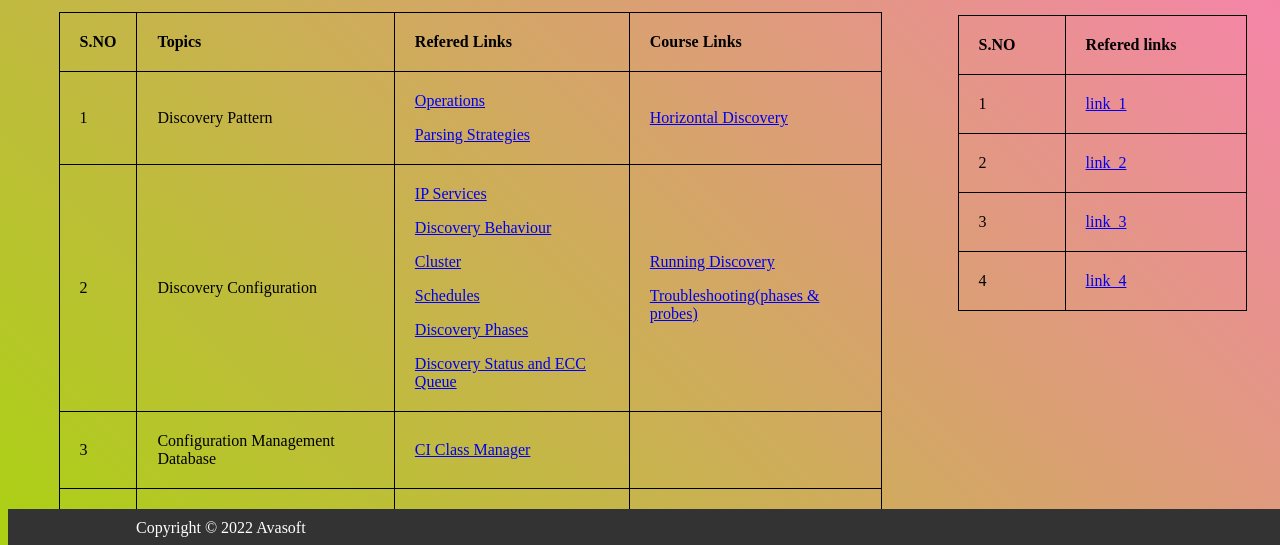
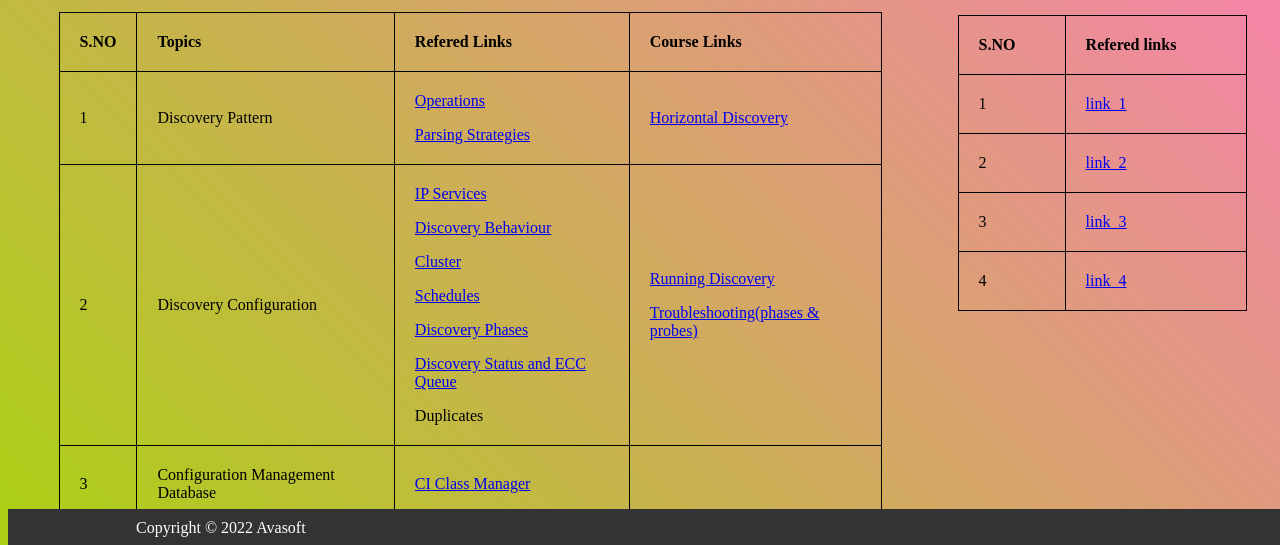
Before and after one commit to sidab/ServiceNow, a plain HTML site: page index.html in a window 1280 px wide. Shown: the part 253-798 px from the top of the page. Drawn offline with Linux system fonts and the light colour scheme.

Commit message:
duplicates links were added

```diff
--- a/index.html
+++ b/index.html
@@ -135,7 +135,8 @@
                 <p> </p><a target="_blank" href="https://docs.servicenow.com/bundle/sandiego-it-operations-management/page/product/discovery/task/t_CreateADiscoverySchedule.html">Schedules</a>
                 <p> </p><a target="_blank" href="https://docs.servicenow.com/bundle/sandiego-it-operations-management/page/product/discovery/concept/c_DiscoProcessFlows.html">Discovery Phases</a>
                 <p> </p><a target="_blank" href="https://docs.servicenow.com/bundle/sandiego-it-operations-management/page/product/discovery/concept/c_DiscoveryStatus.html">Discovery Status and ECC Queue</a>
-            </td>
+		<p> </p> <target="blank" href="https://support.servicenow.com/kb?id=kb_article_view&sysparm_article=KB0659176">Duplicates</a>
+		    </td>
             <td><a target="_blank" href="https://nowlearning.service-now.com/lxp?id=learning_course&course_id=f506ab041bd2e0105b2699f4bd4bcb24&group_id=b931fc08db772890785e2a591396197e&child_id=719334b01bdc3010a9c0a717624bcbf9&spa=1">
                 Running Discovery</a>
 		    <p> </p><a target="_blank" href="https://nowlearning.service-now.com/lxp?id=learning_course&course_id=f506ab041bd2e0105b2699f4bd4bcb24&group_id=67ab08181bccbc10a5e699b1b24bcb66&child_id=91cb00581bccbc10a5e699b1b24bcb45&spa=1">Troubleshooting(phases & probes)</a>
```
